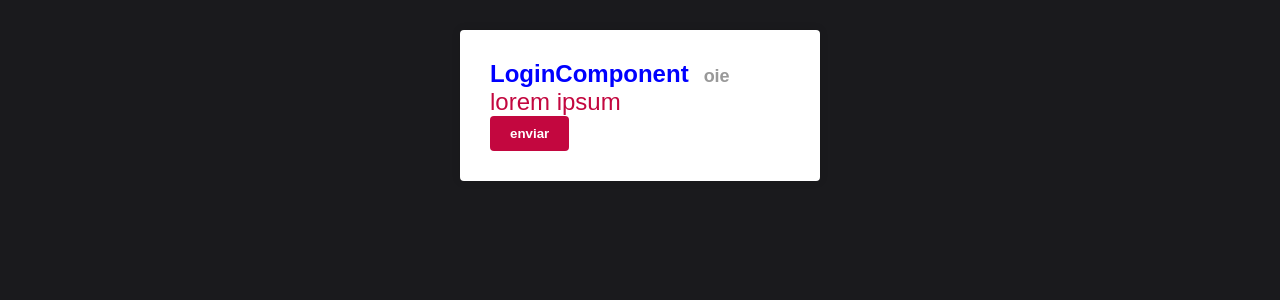
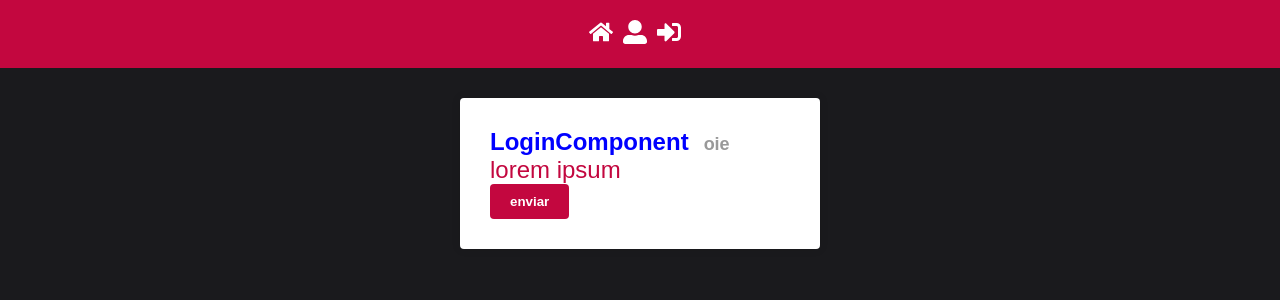
Before and after one commit to mateusamarall/react-redux-cursojs, a React (Create React App) app: page / in a window 1280 px wide. Shown: the top 300 px of the page. Built offline with nearby package versions, Linux system fonts and the light colour scheme.

Commit message:
criado header component

```diff
--- a/package.json
+++ b/package.json
@@ -8,6 +8,7 @@
     "@testing-library/user-event": "^12.1.10",
     "react": "^17.0.1",
     "react-dom": "^17.0.1",
+    "react-icons": "^4.1.0",
     "react-scripts": "4.0.1",
     "styled-components": "^5.2.1",
     "web-vitals": "^0.2.4"
--- a/src/App.js
+++ b/src/App.js
@@ -1,10 +1,12 @@
 import React from 'react';
 import LoginComponent from './pages/Login';
 import GlobalStyle from './styles/GlobalStyle';
+import Header from './components/Header';
 
 function App() {
   return (
     <>
+      <Header />
       <LoginComponent />
       <GlobalStyle />
     </>
--- /dev/null
+++ b/src/components/Header/index.js
@@ -0,0 +1,23 @@
+/* eslint-disable jsx-a11y/anchor-is-valid */
+import React from 'react';
+import { FaHome, FaSignInAlt, FaUserAlt } from 'react-icons/fa';
+
+import { Nav } from './styled';
+
+function HeaderComponent() {
+  return (
+    <Nav>
+      <a>
+        <FaHome size={24} />
+      </a>
+      <a>
+        <FaUserAlt size={24} />
+      </a>
+      <a>
+        <FaSignInAlt size={24} />
+      </a>
+    </Nav>
+  );
+}
+
+export default HeaderComponent;
--- /dev/null
+++ b/src/components/Header/styled.js
@@ -0,0 +1,15 @@
+import styled from 'styled-components';
+import { primaryColor } from '../../config/colors';
+
+export const Nav = styled.nav`
+  background-color: ${primaryColor};
+  padding: 20px;
+  display: flex;
+  align-items: center;
+  justify-content: center;
+  a {
+    color: #fff;
+    margin: 0 10px 0 0;
+    font-weight: bold;
+  }
+`;
```
Also changed, not shown: 2 other files (tests, documents, lock files or other folders).
